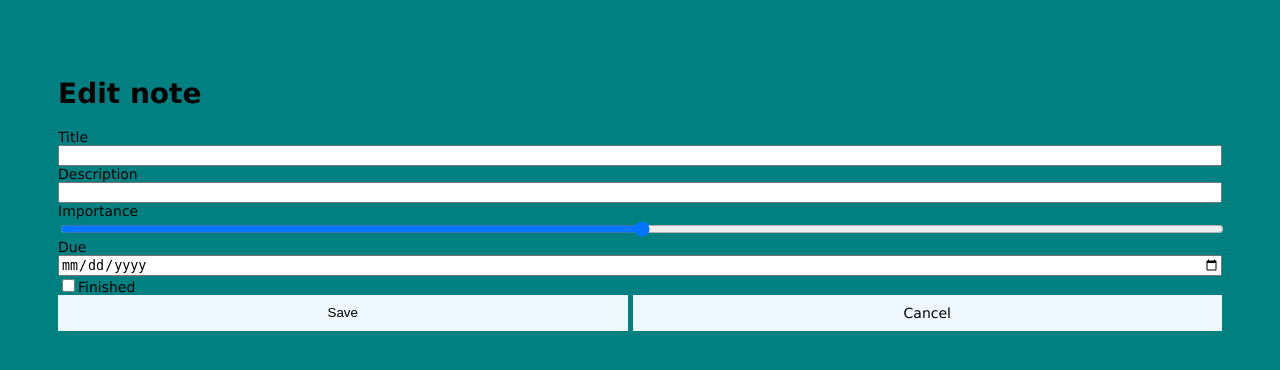
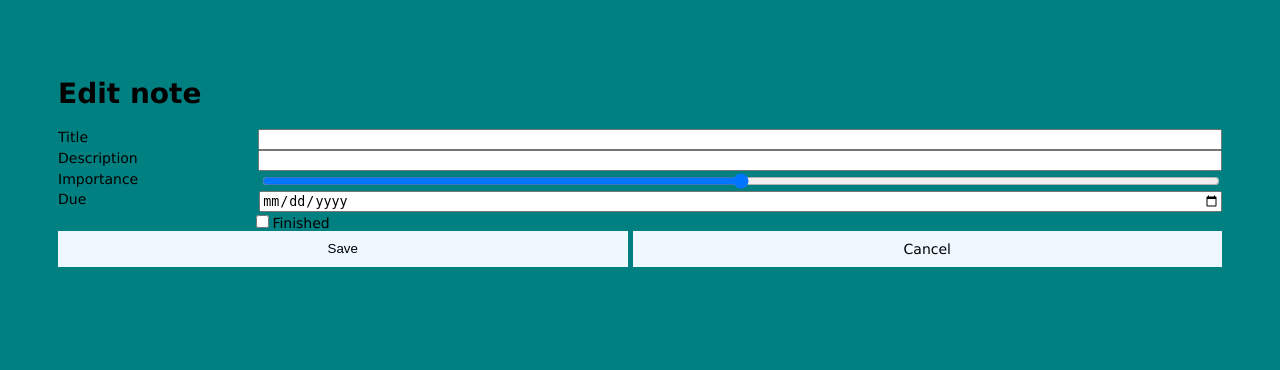
Before and after one commit to rjoehl/wed2-testat, a Node server app: page /note-form in a window 1280 px wide. Shown: the top 370 px of the page. Run offline with Node 20, Linux system fonts and the light colour scheme.

Commit message:
Note Form Styling done

```diff
--- a/public/stylesheets/style.css
+++ b/public/stylesheets/style.css
@@ -60,7 +60,6 @@ button, .button  {
 }
 
 .boxed_notes {
-    box-sizing: content-box;
     display: flex;
     flex-direction: column;
     flex-wrap: nowrap;
@@ -106,28 +105,59 @@ button, .button  {
 
 .newnote_box {
     display: flex;
-    flex-direction: column;
-    flex-wrap: nowrap;
+    flex-direction: row;
+    flex-wrap: wrap;
+    justify-content: space-between;
 }
-
+#title_label{
+    flex: 1;
+    flex-basis: 15%;
+}
+#title {
+    flex: 1;
+    flex-basis: 80%;
+}
+#desc_label{
+    flex: 1;
+    flex-basis: 15%;
+}
+#description{
+    flex: 1;
+    flex-basis: 80%;
+}
+#imp_label{
+    flex: 1;
+    flex-basis: 15%;
+}
 #importance {
+    flex: 1;
+    flex-basis: 80%;
     width: 100%;
 }
-
+#due_label{
+    flex: 1;
+    flex-basis: 15%;
+}
+#due{
+    flex: 1;
+    flex-basis: 80%;
+}
+#finished{
+    margin-left: 16.7%;
+}
 #submit_buttons {
     display: flex;
     flex-direction: row;
 }
-
 #save {
     flex: 1;
-    flex-basis: 25%;
+    flex-basis: 45%;
     margin-right: 5px;
 }
 
 #cancel {
     flex: 1;
-    flex-basis: 25%;
+    flex-basis: 45%;
 }
 @media (max-width: 767px) {
     #by-finish-date {
@@ -137,14 +167,14 @@ button, .button  {
     #by-finish-date, #by-created-date, #by-importance, #show-finished {
         flex: 1;
         flex-basis: 100%;
-        margin-right: 0px;
+        margin-right: 0;
         margin-bottom: 1rem;
     }
 
     .finished, .description {
         flex: 1;
         flex-basis: 100%;
-        margin-right: 0px;
+        margin-right: 0;
     }
 
     .due, .title, .importance{
@@ -172,4 +202,10 @@ button, .button  {
         flex-basis: 30%;
         order: 6;
     }
+    #title_label, #title, #description, #desc_label, #imp_label, #importance, #due, #due_label {
+        flex-basis: 100%;
+    }
+    #finished{
+        margin-left: 0;
+    }
 }
--- a/views/note-form.hbs
+++ b/views/note-form.hbs
@@ -1,14 +1,16 @@
 <h1>Edit note</h1>
-<form class="newnote_box">
-    <label for="title">Title</label>
+<form>
+    <div class="newnote_box">
+    <label for="title" id="title_label">Title</label>
     <input type="text" id="title">
-    <label for="description">Description</label>
+    <label for="description" id="desc_label">Description</label>
     <input type="text" id="description">
-    <label for="importance">Importance</label>
+    <label for="importance" id="imp_label">Importance</label>
     <input type="range" id="importance" min="1" max="5">
-    <label for="due">Due</label>
+    <label for="due" id="due_label">Due</label>
     <input type="date" id="due">
-    <label><input type="checkbox" id="finished">Finished</label>
+    </div>
+    <label id="finished"><input type="checkbox" >Finished</label>
 
     <div id="submit_buttons">
     <button type="submit" id="save">Save</button>
```
